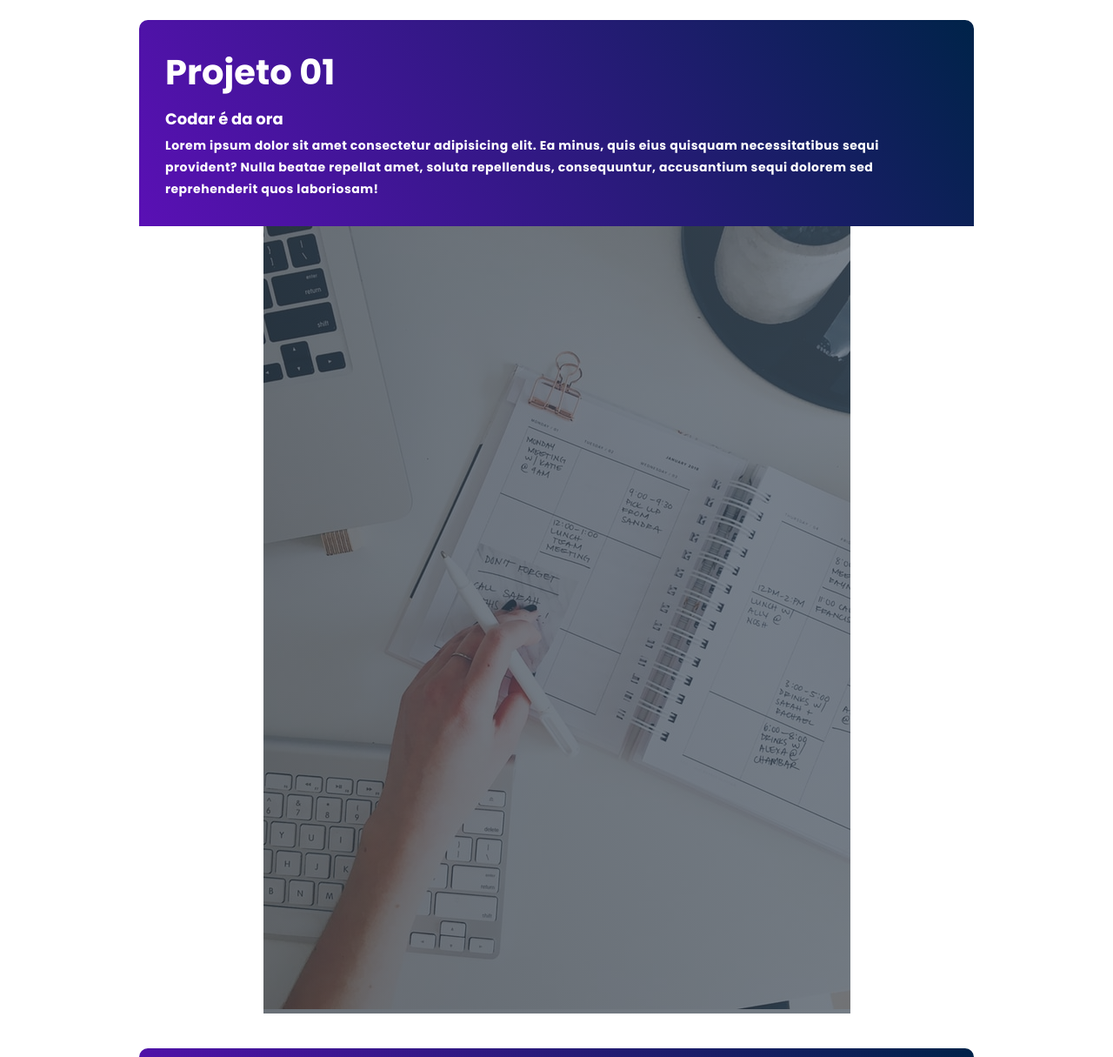
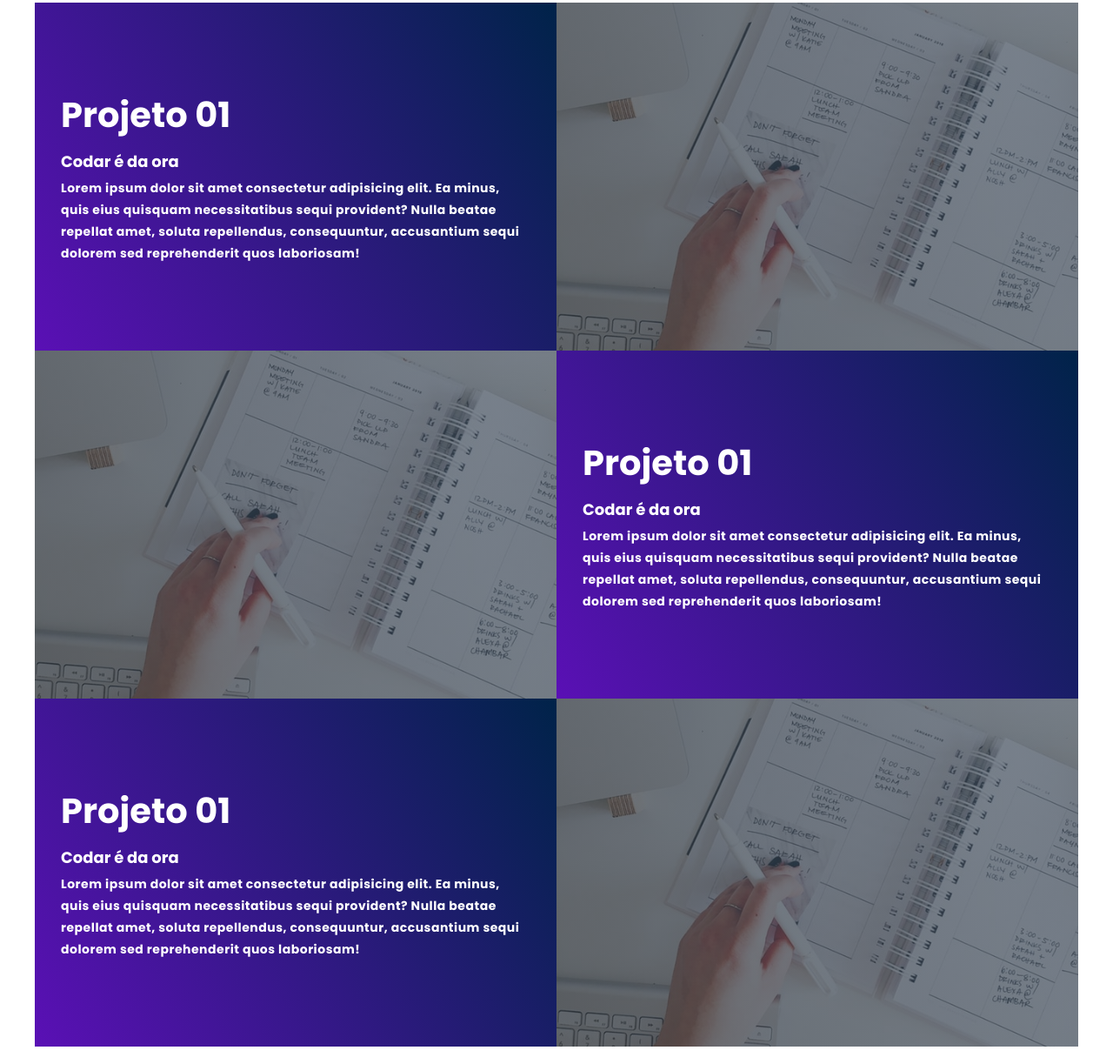
Before and after one commit to Renato007/projeto-portfolio, a plain HTML site: page index.html in a window 1280 px wide. Shown: the part 1012-2227 px from the top of the page at 87% size. Drawn offline with Linux system fonts and the light colour scheme.

Commit message:
utilizar a consulta de midia com mudança e exposição em xadrez dos portifólios

```diff
--- a/css/style.css
+++ b/css/style.css
@@ -227,3 +227,25 @@ opacity: 0.7;
     left: 100%;
   }
 }
+
+@media only screen and (min-width: 760px){
+#portfolio .project-item{
+  flex-direction: row;
+  height: 400px;
+  margin: 0;
+  width: 100%;
+  border-radius: 0;
+}
+
+#portfolio .all-projects .project-info{
+  height: 100%;
+}
+
+#portfolio .all-projects .project-img{
+  height: 100%;
+}
+#portfolio .project-item:nth-child(even){
+  flex-direction: row-reverse;
+}
+
+}
--- a/index.html
+++ b/index.html
@@ -13,7 +13,7 @@
           <h1>Olá,<span></span></h1>
           <h1>Meu Nome é<span></span></h1>
           <h1>Renato <span></span></h1>
-          <a href="" type="button" class="cta">Portifólio</a>
+          <a href="#portfolio" type="button" class="cta">Portifólio</a>
         </div>
       </div>
     </section>
```
